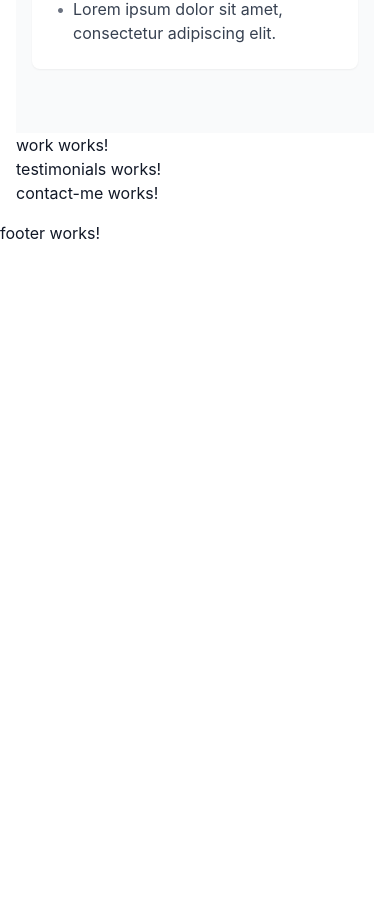
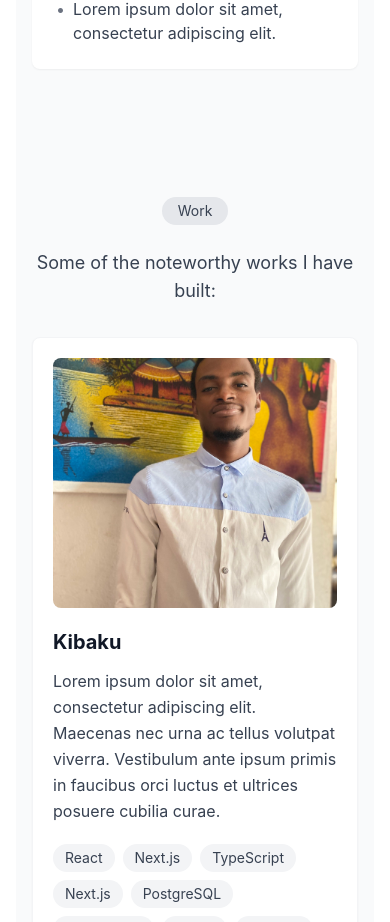
Before and after one commit to AldairAvelino/aldairavelino.vercel.com, an Angular app: page / in a window 390 px wide. Shown: the part 6520-7442 px from the top of the page. Before the commit the page ends 6765 px from the top, so only its background shows below. Built offline with nearby package versions, Linux system fonts and the light colour scheme.

Commit message:
feat: implement Work component with dynamic works list and responsive layout

```diff
--- a/src/app/components/work/work.component.html
+++ b/src/app/components/work/work.component.html
@@ -1 +1,123 @@
-<p>work works!</p>
+<section id="works" class="py-16 md:py-24 bg-gray-50 dark:bg-gray-900">
+  <div class="container mx-auto px-4 sm:px-6 lg:px-8">
+    <!-- Work badge -->
+    <div class="flex justify-center mb-6">
+      <div class="bg-gray-200 dark:bg-gray-800 rounded-full px-4 py-1 text-sm text-gray-700 dark:text-gray-300">
+        Work
+      </div>
+    </div>
+
+    <!-- Works heading -->
+    <h2 class="text-center text-lg md:text-xl text-gray-700 dark:text-gray-300 mb-8 md:mb-12">
+      Some of the noteworthy works I have built:
+    </h2>
+
+    <!-- Works list -->
+    <div class="space-y-8 md:space-y-16">
+      <ng-container *ngFor="let work of works; let i = index">
+        <!-- Work card - alternating layout on desktop -->
+        <div class="bg-white dark:bg-gray-800 rounded-lg shadow-sm overflow-hidden border border-gray-100 dark:border-gray-700">
+          <!-- Mobile layout (stacked) -->
+          <div class="block md:hidden">
+            <!-- Image container with padding -->
+            <div class="p-5">
+              <div class="w-full overflow-hidden rounded-lg">
+                <img
+                  [src]="work.image"
+                  [alt]="work.title + ' screenshot'"
+                  class="w-full h-[250px] object-cover"
+                  onError="this.src='assets/images/placeholder.jpg'"
+                />
+              </div>
+            </div>
+
+            <!-- Content -->
+            <div class="px-5 pb-6">
+              <h3 class="text-xl font-bold text-gray-900 dark:text-white mb-3">
+                {{ work.title }}
+              </h3>
+
+              <p class="text-gray-700 dark:text-gray-300 mb-5 leading-relaxed">
+                {{ work.description }}
+              </p>
+
+              <!-- Technologies -->
+              <div class="flex flex-wrap gap-2 mb-5">
+                <span *ngFor="let tech of work.technologies"
+                      class="px-3 py-1 bg-gray-100 dark:bg-gray-700 rounded-full text-sm text-gray-700 dark:text-gray-300">
+                  {{ tech }}
+                </span>
+              </div>
+
+              <!-- Links -->
+              <div class="flex space-x-4 mt-4">
+                <a [href]="work.liveUrl" target="_blank" rel="noopener noreferrer"
+                    class="text-gray-700 dark:text-gray-300 hover:text-gray-900 dark:hover:text-white transition-colors">
+                  <svg xmlns="http://www.w3.org/2000/svg" class="h-5 w-5" fill="none" viewBox="0 0 24 24" stroke="currentColor">
+                    <path stroke-linecap="round" stroke-linejoin="round" stroke-width="2" d="M10 6H6a2 2 0 00-2 2v10a2 2 0 002 2h10a2 2 0 002-2v-4M14 4h6m0 0v6m0-6L10 14" />
+                  </svg>
+                </a>
+                <a [href]="work.githubUrl" target="_blank" rel="noopener noreferrer"
+                    class="text-gray-700 dark:text-gray-300 hover:text-gray-900 dark:hover:text-white transition-colors">
+                  <svg xmlns="http://www.w3.org/2000/svg" class="h-5 w-5" fill="currentColor" viewBox="0 0 24 24">
+                    <path d="M12 0c-6.626 0-12 5.373-12 12 0 5.302 3.438 9.8 8.207 11.387.599.111.793-.261.793-.577v-2.234c-3.338.726-4.033-1.416-4.033-1.416-.546-1.387-1.333-1.756-1.333-1.756-1.089-.745.083-.729.083-.729 1.205.084 1.839 1.237 1.839 1.237 1.07 1.834 2.807 1.304 3.492.997.107-.775.418-1.305.762-1.604-2.665-.305-5.467-1.334-5.467-5.931 0-1.311.469-2.381 1.236-3.221-.124-.303-.535-1.524.117-3.176 0 0 1.008-.322 3.301 1.23.957-.266 1.983-.399 3.003-.404 1.02.005 2.047.138 3.006.404 2.291-1.552 3.297-1.23 3.297-1.23.653 1.653.242 2.874.118 3.176.77.84 1.235 1.911 1.235 3.221 0 4.609-2.807 5.624-5.479 5.921.43.372.823 1.102.823 2.222v3.293c0 .319.192.694.801.576 4.765-1.589 8.199-6.086 8.199-11.386 0-6.627-5.373-12-12-12z"/>
+                  </svg>
+                </a>
+              </div>
+            </div>
+          </div>
+
+          <!-- Desktop layout (alternating) -->
+          <div class="hidden md:flex" [ngClass]="{'flex-row-reverse': i % 2 !== 0}">
+            <!-- Image container with exact dimensions -->
+            <div class="w-[480px] p-6 flex-shrink-0">
+              <div class="w-full h-[384px] overflow-hidden rounded-lg">
+                <img
+                  [src]="work.image"
+                  [alt]="work.title + ' screenshot'"
+                  class="w-full h-full object-cover"
+                  onError="this.src='assets/images/placeholder.jpg'"
+                />
+              </div>
+            </div>
+
+            <!-- Content with proper alignment and spacing -->
+            <div class="flex-1 p-8 pt-6 flex flex-col">
+              <h3 class="text-2xl font-bold text-gray-900 dark:text-white mb-3">
+                {{ work.title }}
+              </h3>
+
+              <p class="text-gray-700 dark:text-gray-300 mb-6 leading-relaxed">
+                {{ work.description }}
+              </p>
+
+              <!-- Technologies with proper spacing -->
+              <div class="flex flex-wrap gap-2 mb-6">
+                <span *ngFor="let tech of work.technologies"
+                      class="px-3 py-1 bg-gray-100 dark:bg-gray-700 rounded-full text-sm text-gray-700 dark:text-gray-300 mb-2">
+                  {{ tech }}
+                </span>
+              </div>
+
+              <!-- Links at the bottom -->
+              <div class="flex space-x-4">
+                <a [href]="work.liveUrl" target="_blank" rel="noopener noreferrer"
+                    class="text-gray-700 dark:text-gray-300 hover:text-gray-900 dark:hover:text-white transition-colors">
+                  <svg xmlns="http://www.w3.org/2000/svg" class="h-5 w-5" fill="none" viewBox="0 0 24 24" stroke="currentColor">
+                    <path stroke-linecap="round" stroke-linejoin="round" stroke-width="2" d="M10 6H6a2 2 0 00-2 2v10a2 2 0 002 2h10a2 2 0 002-2v-4M14 4h6m0 0v6m0-6L10 14" />
+                  </svg>
+                </a>
+                <a [href]="work.githubUrl" target="_blank" rel="noopener noreferrer"
+                    class="text-gray-700 dark:text-gray-300 hover:text-gray-900 dark:hover:text-white transition-colors">
+                  <svg xmlns="http://www.w3.org/2000/svg" class="h-5 w-5" fill="currentColor" viewBox="0 0 24 24">
+                    <path d="M12 0c-6.626 0-12 5.373-12 12 0 5.302 3.438 9.8 8.207 11.387.599.111.793-.261.793-.577v-2.234c-3.338.726-4.033-1.416-4.033-1.416-.546-1.387-1.333-1.756-1.333-1.756-1.089-.745.083-.729.083-.729 1.205.084 1.839 1.237 1.839 1.237 1.07 1.834 2.807 1.304 3.492.997.107-.775.418-1.305.762-1.604-2.665-.305-5.467-1.334-5.467-5.931 0-1.311.469-2.381 1.236-3.221-.124-.303-.535-1.524.117-3.176 0 0 1.008-.322 3.301 1.23.957-.266 1.983-.399 3.003-.404 1.02.005 2.047.138 3.006.404 2.291-1.552 3.297-1.23 3.297-1.23.653 1.653.242 2.874.118 3.176.77.84 1.235 1.911 1.235 3.221 0 4.609-2.807 5.624-5.479 5.921.43.372.823 1.102.823 2.222v3.293c0 .319.192.694.801.576 4.765-1.589 8.199-6.086 8.199-11.386 0-6.627-5.373-12-12-12z"/>
+                  </svg>
+                </a>
+              </div>
+            </div>
+          </div>
+        </div>
+      </ng-container>
+    </div>
+  </div>
+</section>
--- a/src/app/components/work/work.component.ts
+++ b/src/app/components/work/work.component.ts
@@ -1,12 +1,39 @@
 import { Component } from '@angular/core';
+import { CommonModule } from '@angular/common';
+import { Work } from '@models/interfaces';
 
 @Component({
   selector: 'app-work',
   standalone: true,
-  imports: [],
+  imports: [CommonModule],
   templateUrl: './work.component.html',
-  styleUrl: './work.component.scss'
+  styleUrl: './work.component.scss',
 })
 export class WorkComponent {
-
+  works: Work[] = [
+    {
+      title: 'Kibaku',
+      description: 'Lorem ipsum dolor sit amet, consectetur adipiscing elit. Maecenas nec urna ac tellus volutpat viverra. Vestibulum ante ipsum primis in faucibus orci luctus et ultrices posuere cubilia curae.',
+      image: 'assets/images/me/about.jpeg',
+      technologies: ['React', 'Next.js', 'TypeScript', 'Next.js', 'PostgreSQL', 'Tailwindcss', 'Figma', 'Cypress', 'Storybook', 'Git'],
+      liveUrl: 'https://example.com/kibaku',
+      githubUrl: 'https://github.com/username/kibaku'
+    },
+    {
+      title: 'Kibaku',
+      description: 'Lorem ipsum dolor sit amet, consectetur adipiscing elit. Maecenas nec urna ac tellus volutpat viverra. Vestibulum ante ipsum primis in faucibus orci luctus et ultrices posuere cubilia curae.',
+      image: 'assets/images/me/hero.jpeg',
+      technologies: ['React', 'Next.js', 'TypeScript', 'PostgreSQL', 'Tailwindcss', 'Figma', 'Cypress', 'Storybook', 'Git'],
+      liveUrl: 'https://example.com/kibaku',
+      githubUrl: 'https://github.com/username/kibaku'
+    },
+    {
+      title: 'Kibaku',
+      description: 'Lorem ipsum dolor sit amet, consectetur adipiscing elit. Maecenas nec urna ac tellus volutpat viverra. Vestibulum ante ipsum primis in faucibus orci luctus et ultrices posuere cubilia curae.',
+      image: 'assets/images/me/hero.jpeg',
+      technologies: ['React', 'Next.js', 'TypeScript', 'PostgreSQL', 'Tailwindcss', 'Figma', 'Cypress', 'Storybook', 'Git'],
+      liveUrl: 'https://example.com/kibaku',
+      githubUrl: 'https://github.com/username/kibaku'
+    }
+  ];
 }
```
